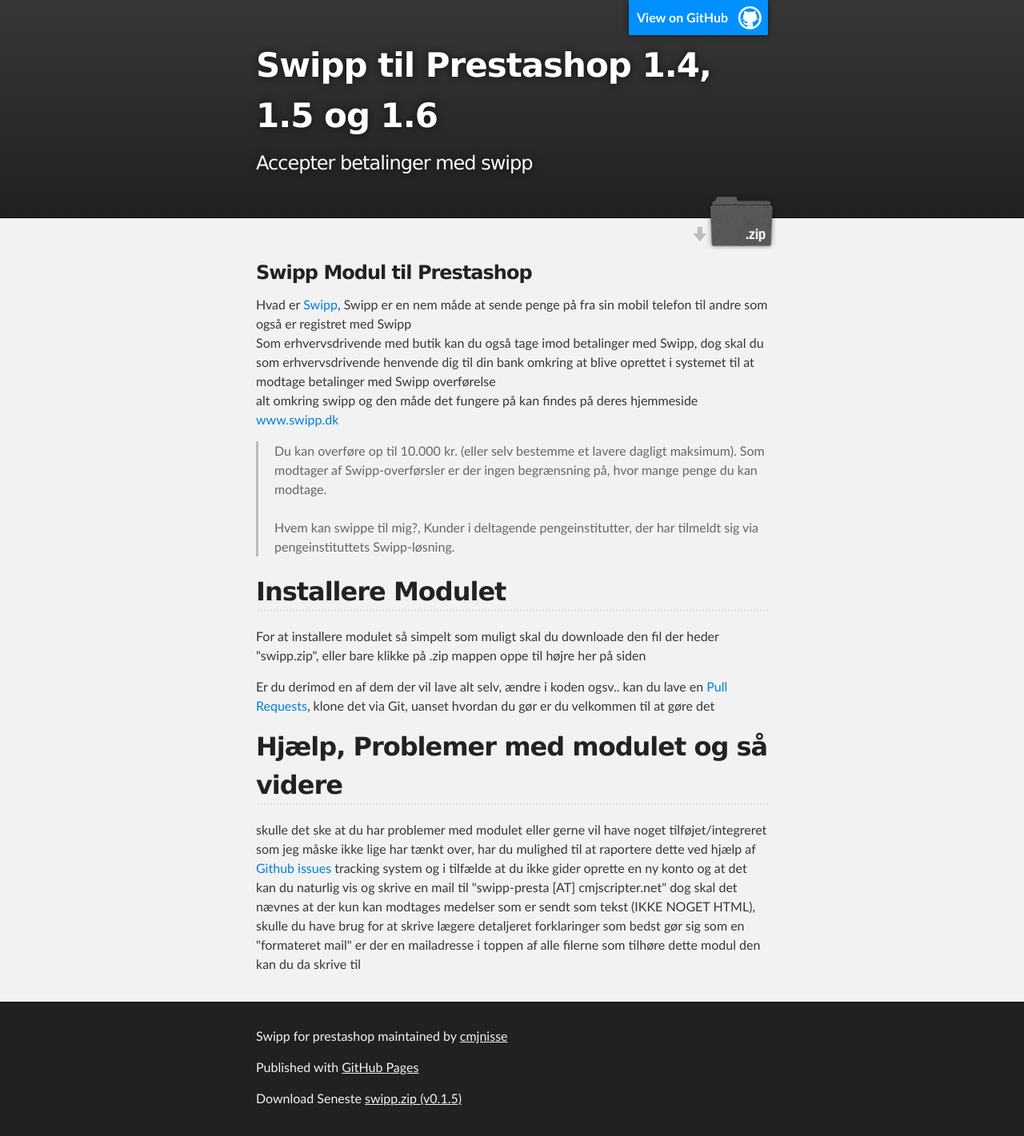
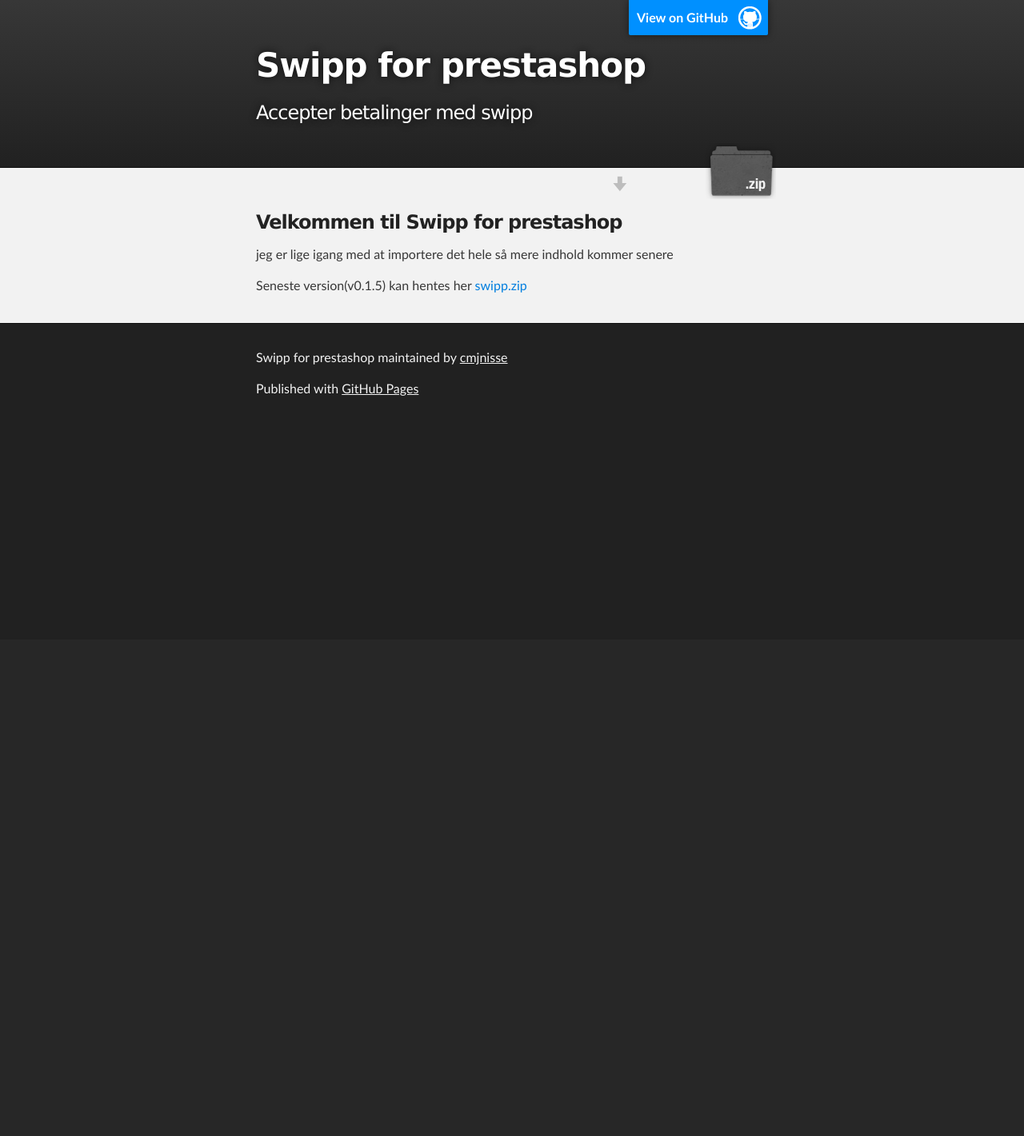
Before and after one commit to cjpgdk/swipp-prestashop, a PHP site: page / in a window 1280 px wide. Shown: the whole page at 80% size. After the commit the page ends 495 px from the top, so only its background shows below. Run offline with PHP 8.4, Linux system fonts and the light colour scheme.

Commit message:
Revert "mere beskrivelse"
This reverts commit 3b900c123d5a1be726618c195686e0ded581480e.

```diff
--- a/index.html
+++ b/index.html
@@ -1,60 +1,40 @@
 <!DOCTYPE html>
 <html>
+
   <head>
     <meta charset='utf-8'>
     <meta http-equiv="X-UA-Compatible" content="chrome=1">
-        <meta name="description" content="Swipp Modul til Prestashop 1.4, 1.5 og 1.6 : Accepter betalinger med swipp">
+    <meta name="description" content="Swipp for prestashop : Accepter betalinger med swipp">
+
     <link rel="stylesheet" type="text/css" media="screen" href="stylesheets/stylesheet.css">
-        <title>Swipp Modul til Prestashop 1.4, 1.5 og 1.6</title>
+
+    <title>Swipp for prestashop</title>
   </head>
+
   <body>
+
     <!-- HEADER -->
     <div id="header_wrap" class="outer">
         <header class="inner">
           <a id="forkme_banner" href="https://github.com/cmjnisse/swipp-prestashop">View on GitHub</a>
-                <h1 id="project_title">Swipp til Prestashop 1.4, 1.5 og 1.6</h1>
+
+          <h1 id="project_title">Swipp for prestashop</h1>
           <h2 id="project_tagline">Accepter betalinger med swipp</h2>
+
             <section id="downloads">
               <a class="zip_download_link" href="https://github.com/cmjnisse/swipp-prestashop/releases/download/0.1.5/swipp.zip">Download this project as a .zip file</a>
             </section>
         </header>
     </div>
+
     <!-- MAIN CONTENT -->
     <div id="main_content_wrap" class="outer">
       <section id="main_content" class="inner">
-                <h3><a name="velkommen-til-swipp-for-prestashop" class="anchor" href="#velkommen-til-swipp-for-prestashop" title="Swipp Modul til Prestashop 1.4, 1.5 og 1.6"><span class="octicon octicon-link"></span></a>Swipp Modul til Prestashop</h3>
-                <p>
-                    Hvad er <a href="http://swipp.dk/" title="">Swipp</a>, Swipp er en nem måde at sende penge på fra sin mobil telefon til andre som også er registret med Swipp<br />
-                    Som erhvervsdrivende med butik kan du også tage imod betalinger med Swipp,
-                    dog skal du som erhvervsdrivende henvende dig til din bank omkring at blive oprettet i systemet
-                    til at modtage betalinger med Swipp overførelse<br />
-                    alt omkring swipp og den måde det fungere på kan findes på deres hjemmeside <a href="http://swipp.dk/" title="">www.swipp.dk</a><br />
-                </p>
-                <blockquote cite="https://portal.swipp.dk/wps/bankdata/jsp/html/da/PortalFrame.jsp">
-                    Du kan overføre op til 10.000 kr. (eller selv bestemme et lavere dagligt maksimum). Som modtager af Swipp-overførsler er der ingen begrænsning på, hvor mange penge du kan modtage.<br /><br />
-                    Hvem kan swippe til mig?, Kunder i deltagende pengeinstitutter, der har tilmeldt sig via pengeinstituttets Swipp-løsning.
-                </blockquote>
+        <h3>
+<a name="velkommen-til-swipp-for-prestashop" class="anchor" href="#velkommen-til-swipp-for-prestashop"><span class="octicon octicon-link"></span></a>Velkommen til Swipp for prestashop</h3>
 
-                <h2>Installere Modulet</h2>
-                <p>
-                    For at installere modulet så simpelt som muligt skal du downloade den fil der heder "<i>swipp.zip</i>",
-                    eller bare klikke på .zip mappen oppe til højre her på siden
-                </p>
-                <p>
-                    Er du derimod en af dem der vil lave alt selv, ændre i koden ogsv.. kan du lave en <a href="https://github.com/cmjnisse/swipp-prestashop/pulls">Pull Requests</a>, klone det via Git, uanset hvordan du gør er du velkommen til at gøre det
-                </p>
-
-                <h2>Hjælp, Problemer med modulet og så videre</h2>
-                <p>
-                    skulle det ske at du har problemer med modulet eller gerne vil have noget tilføjet/integreret
-                    som jeg måske ikke lige har tænkt over, har du mulighed til at raportere dette ved hjælp af
-                    <a href="https://github.com/cmjnisse/swipp-prestashop/issues">Github issues</a> tracking system
-                    og i tilfælde at du ikke gider oprette en ny konto og at det kan du naturlig vis og skrive en mail
-                    til "swipp-presta [AT] cmjscripter.net" dog skal det nævnes at der kun kan modtages medelser
-                    som er sendt som tekst (IKKE NOGET HTML), skulle du have brug for at skrive lægere detaljeret
-                    forklaringer som bedst gør sig som en "formateret mail" er der en mailadresse i toppen af
-                    alle filerne som tilhøre dette modul den kan du da skrive til
-                </p>
+<p>jeg er lige igang med at importere det hele så mere indhold kommer senere</p>
+<p>Seneste version(v0.1.5) kan hentes her <a href="https://github.com/cmjnisse/swipp-prestashop/releases/download/0.1.5/swipp.zip">swipp.zip</a></p>
       </section>
     </div>
 
@@ -63,7 +43,6 @@
       <footer class="inner">
         <p class="copyright">Swipp for prestashop maintained by <a href="https://github.com/cmjnisse">cmjnisse</a></p>
         <p>Published with <a href="http://pages.github.com">GitHub Pages</a></p>
-                <p>Download Seneste <a href="https://github.com/cmjnisse/swipp-prestashop/releases/download/0.1.5/swipp.zip">swipp.zip (v0.1.5)</a></p>
       </footer>
     </div>
 
--- a/stylesheets/stylesheet.css
+++ b/stylesheets/stylesheet.css
@@ -315,7 +315,7 @@ Full-Width Styles
 
 #downloads {
   position: absolute;
-  width: 110px;
+  width: 210px;
   z-index: 10;
   bottom: -40px;
   right: 0;
```
Also changed, not shown: nbproject/project.xml (deleted, +0 -9 lines), 2 other files. Lines whose indentation alone changed are shown as unchanged.
